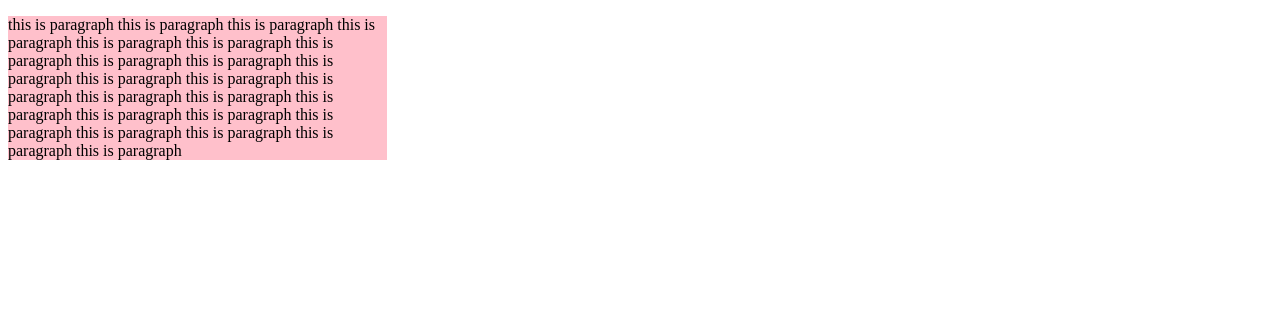
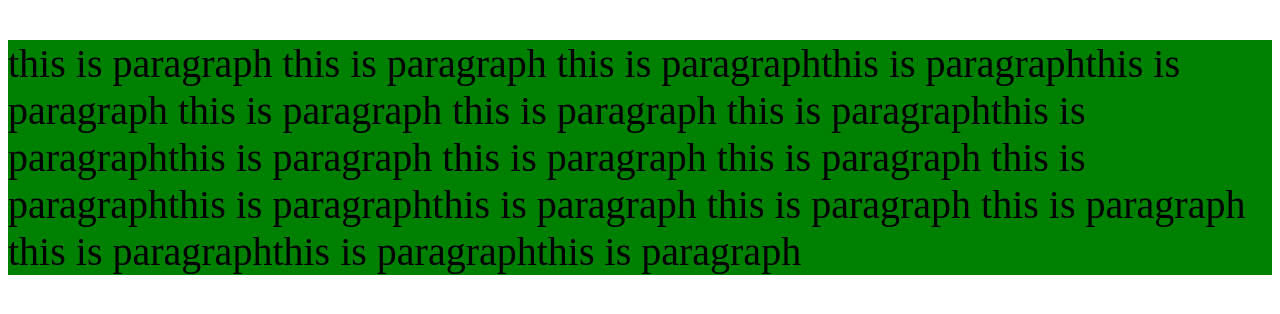
Before and after one commit to imranworkspace/css_practice, a React (Create React App) app: page / in a window 1280 px wide. Shown: the top 314 px of the page. Built offline with nearby package versions, Linux system fonts and the light colour scheme.

Commit message:
opacity properties for image,hover and so on

```diff
--- a/src/App.js
+++ b/src/App.js
@@ -1,5 +1,6 @@
 import React from 'react'
-import Margin_px_percentage from './Margin_px_percentage'
+// import Margin_px_percentage from './Margin_px_percentage'
+import Opacity_properties from './Opacity_properties'
 // import CssProperties from './CssProperties'
 // import MarginPadding from './MarginPadding'
 // import Diff_MarginPadding from './Diff_MarginPadding'
@@ -10,7 +11,9 @@ const App = () => {
       {/* <CssProperties /> */}
       {/* <MarginPadding /> */}
       {/* <Diff_MarginPadding /> */}
-      <Margin_px_percentage />
+      {/* <Margin_px_percentage /> */}
+
+      <Opacity_properties />
     </React.Fragment>
   )
 }
--- /dev/null
+++ b/src/Opacity_properties.js
@@ -0,0 +1,17 @@
+import React from 'react'
+import "./mycss/opacity.css"
+const Opacity_properties = () => {
+  return (
+    <>
+      <div>
+        <p>this is paragraph this is paragraph this is paragraphthis is paragraphthis is paragraph
+        this is paragraph this is paragraph this is paragraphthis is paragraphthis is paragraph
+        this is paragraph this is paragraph this is paragraphthis is paragraphthis is paragraph
+        this is paragraph this is paragraph this is paragraphthis is paragraphthis is paragraph
+        </p>
+      </div>
+    </>
+  )
+}
+
+export default Opacity_properties
--- /dev/null
+++ b/src/mycss/opacity.css
@@ -0,0 +1,11 @@
+div{
+    width: 30opx;
+    height: 20opx;
+    background-color: green;
+    font-size: 40px;
+}
+
+div:hover{
+    opacity: 0.9;
+    color: white;
+}
```
